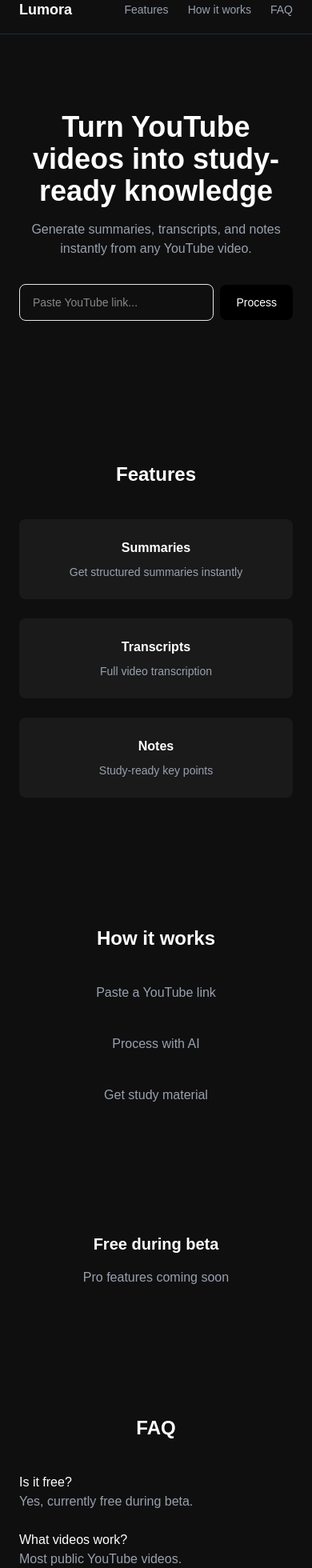
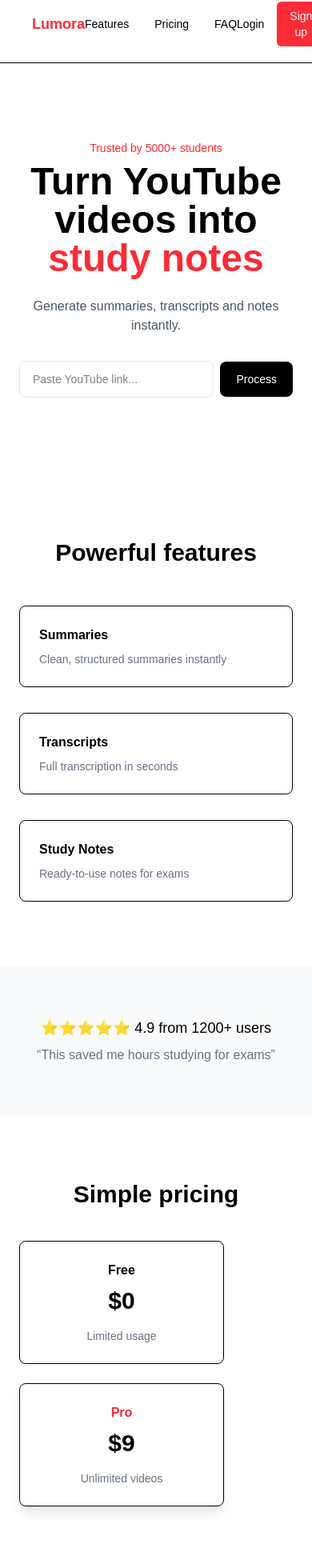
Before and after one commit to jevhosting/youtube-saas, a Next.js app: page / in a window 390 px wide. Shown: the part 18-1978 px from the top of the page at 80% size. Built offline with nearby package versions, Linux system fonts and the light colour scheme.

Commit message:
full landing redesign white + red

```diff
--- a/app/page.js
+++ b/app/page.js
@@ -1,5 +1,5 @@
 "use client";
-import { useEffect, useState } from "react";
+import { useState } from "react";
 import UrlInput from "../components/UrlInput";
 import { processYouTubeVideo } from "../features/transcription/processVideo";
 
@@ -9,57 +9,56 @@ export default function Home() {
   const [result, setResult] = useState(null);
   const [error, setError] = useState("");
   const [activeTab, setActiveTab] = useState("summary");
-  const [status, setStatus] = useState("");
-  const [videoTitle, setVideoTitle] = useState("");
 
   return (
-    <div className="min-h-screen bg-[#0f0f0f] text-white">
+    <div className="bg-white text-black">
 
       {/* NAVBAR */}
-      <nav className="flex justify-between items-center px-6 py-4 border-b border-gray-800">
-        <h1 className="font-semibold text-lg">Lumora</h1>
-        <div className="flex gap-6 text-sm text-gray-400">
-          <a href="#features" className="hover:text-white">Features</a>
-          <a href="#how" className="hover:text-white">How it works</a>
-          <a href="#faq" className="hover:text-white">FAQ</a>
+      <nav className="flex justify-between items-center px-10 py-5 border-b">
+        <h1 className="font-bold text-lg text-red-500">Lumora</h1>
+
+        <div className="flex gap-8 text-sm">
+          <a href="#features">Features</a>
+          <a href="#pricing">Pricing</a>
+          <a href="#faq">FAQ</a>
+        </div>
+
+        <div className="flex gap-4">
+          <button className="text-sm">Login</button>
+          <button className="bg-red-500 text-white px-4 py-2 rounded-md text-sm">
+            Sign up
+          </button>
         </div>
       </nav>
 
       {/* HERO */}
-      <section className="flex flex-col items-center justify-center text-center px-6 py-24">
-        <h1 className="text-4xl font-semibold mb-4">
-          Turn YouTube videos into study-ready knowledge
+      <section className="text-center py-24 px-6">
+
+        <p className="text-red-500 mb-2 text-sm">
+          Trusted by 5000+ students
+        </p>
+
+        <h1 className="text-5xl font-bold mb-6">
+          Turn YouTube videos into
+          <span className="text-red-500"> study notes</span>
         </h1>
 
-        <p className="text-gray-400 mb-8 max-w-xl">
-          Generate summaries, transcripts, and notes instantly from any YouTube video.
+        <p className="text-gray-600 max-w-xl mx-auto mb-8">
+          Generate summaries, transcripts and notes instantly.
         </p>
 
-        <div className="w-full max-w-2xl">
+        <div className="max-w-2xl mx-auto">
           <UrlInput
             url={url}
             setUrl={setUrl}
             loading={loading}
             onProcess={async () => {
               try {
-                setError("");
-                setResult(null);
-                setStatus("Processing video...");
-
-                if (!url.trim()) {
-                  setError("Enter a YouTube URL");
-                  return;
-                }
-
                 setLoading(true);
-
-                const videoData = await processYouTubeVideo(url);
-
-                setResult(videoData);
-                setVideoTitle("Untitled Video");
-
-              } catch (err) {
-                setError("We couldn’t process this video.");
+                const data = await processYouTubeVideo(url);
+                setResult(data);
+              } catch {
+                setError("Error processing video");
               } finally {
                 setLoading(false);
               }
@@ -67,24 +66,22 @@ export default function Home() {
           />
         </div>
 
-        {loading && <p className="mt-4 text-gray-400">{status}</p>}
-        {error && <p className="mt-4 text-red-400">{error}</p>}
+        {error && <p className="text-red-500 mt-4">{error}</p>}
       </section>
 
       {/* RESULT */}
       {result && (
         <section className="max-w-4xl mx-auto px-6 pb-20">
-          <h2 className="text-lg text-gray-300 mb-4">{videoTitle}</h2>
 
-          <div className="flex gap-4 mb-6">
+          <div className="flex gap-4 border-b mb-6">
             {["summary", "transcript"].map((tab) => (
               <button
                 key={tab}
                 onClick={() => setActiveTab(tab)}
-                className={`px-4 py-2 text-sm ${
+                className={`pb-2 ${
                   activeTab === tab
-                    ? "text-white border-b border-white"
-                    : "text-gray-500"
+                    ? "border-b-2 border-red-500 text-red-500"
+                    : "text-gray-400"
                 }`}
               >
                 {tab}
@@ -92,90 +89,102 @@ export default function Home() {
             ))}
           </div>
 
-          {activeTab === "summary" && (
-            <p className="text-gray-300 whitespace-pre-line">
-              {result.summary}
-            </p>
-          )}
+          <div className="bg-gray-50 p-6 rounded-lg shadow-sm">
+            {activeTab === "summary" && result.summary}
+            {activeTab === "transcript" && result.transcript}
+          </div>
 
-          {activeTab === "transcript" && (
-            <p className="text-gray-400 whitespace-pre-line">
-              {result.transcript}
-            </p>
-          )}
         </section>
       )}
 
       {/* FEATURES */}
-      <section id="features" className="py-20 px-6 max-w-5xl mx-auto text-center">
-        <h2 className="text-2xl font-semibold mb-10">Features</h2>
+      <section id="features" className="py-20 px-6 max-w-6xl mx-auto">
+        <h2 className="text-3xl font-bold text-center mb-12">
+          Powerful features
+        </h2>
 
-        <div className="grid md:grid-cols-3 gap-6">
-          <div className="bg-[#1a1a1a] p-6 rounded-lg">
+        <div className="grid md:grid-cols-3 gap-8">
+
+          <div className="p-6 border rounded-lg hover:shadow-md">
             <h3 className="font-semibold mb-2">Summaries</h3>
-            <p className="text-sm text-gray-400">
-              Get structured summaries instantly
+            <p className="text-gray-500 text-sm">
+              Clean, structured summaries instantly
             </p>
           </div>
 
-          <div className="bg-[#1a1a1a] p-6 rounded-lg">
+          <div className="p-6 border rounded-lg hover:shadow-md">
             <h3 className="font-semibold mb-2">Transcripts</h3>
-            <p className="text-sm text-gray-400">
-              Full video transcription
+            <p className="text-gray-500 text-sm">
+              Full transcription in seconds
             </p>
           </div>
 
-          <div className="bg-[#1a1a1a] p-6 rounded-lg">
-            <h3 className="font-semibold mb-2">Notes</h3>
-            <p className="text-sm text-gray-400">
-              Study-ready key points
+          <div className="p-6 border rounded-lg hover:shadow-md">
+            <h3 className="font-semibold mb-2">Study Notes</h3>
+            <p className="text-gray-500 text-sm">
+              Ready-to-use notes for exams
             </p>
+          </div>
+
+        </div>
+      </section>
+
+      {/* SOCIAL PROOF */}
+      <section className="text-center py-16 bg-gray-50">
+        <p className="text-lg font-medium mb-2">
+          ⭐⭐⭐⭐⭐ 4.9 from 1200+ users
+        </p>
+        <p className="text-gray-500">
+          “This saved me hours studying for exams”
+        </p>
+      </section>
+
+      {/* PRICING */}
+      <section id="pricing" className="py-20 px-6 text-center">
+        <h2 className="text-3xl font-bold mb-10">
+          Simple pricing
+        </h2>
+
+        <div className="flex flex-col md:flex-row gap-6 justify-center">
+
+          <div className="border p-6 rounded-lg w-64">
+            <h3 className="font-semibold mb-2">Free</h3>
+            <p className="text-3xl font-bold mb-4">$0</p>
+            <p className="text-sm text-gray-500">Limited usage</p>
+          </div>
+
+          <div className="border p-6 rounded-lg w-64 shadow-lg">
+            <h3 className="font-semibold mb-2 text-red-500">Pro</h3>
+            <p className="text-3xl font-bold mb-4">$9</p>
+            <p className="text-sm text-gray-500">Unlimited videos</p>
+          </div>
+
+        </div>
+      </section>
+
+      {/* FAQ */}
+      <section id="faq" className="py-20 px-6 max-w-3xl mx-auto">
+        <h2 className="text-3xl font-bold text-center mb-10">
+          FAQ
+        </h2>
+
+        <div className="space-y-6">
+          <div>
+            <h3 className="font-semibold">Is it free?</h3>
+            <p className="text-gray-500">Yes, during beta.</p>
+          </div>
+
+          <div>
+            <h3 className="font-semibold">How fast is it?</h3>
+            <p className="text-gray-500">Usually under 1 minute.</p>
           </div>
         </div>
       </section>
 
-      {/* HOW IT WORKS */}
-      <section id="how" className="py-20 px-6 text-center">
-        <h2 className="text-2xl font-semibold mb-10">How it works</h2>
-
-        <div className="flex flex-col md:flex-row justify-center gap-10 text-gray-400">
-          <div>Paste a YouTube link</div>
-          <div>Process with AI</div>
-          <div>Get study material</div>
-        </div>
-      </section>
-
-      {/* CTA */}
-      <section className="py-20 text-center">
-        <h2 className="text-xl font-semibold mb-4">
-          Free during beta
-        </h2>
-        <p className="text-gray-400">
-          Pro features coming soon
-        </p>
-      </section>
-
-      {/* FAQ */}
-      <section id="faq" className="py-20 px-6 max-w-3xl mx-auto">
-        <h2 className="text-2xl font-semibold mb-10 text-center">FAQ</h2>
-
-        <div className="space-y-6 text-gray-400">
-          <div>
-            <h3 className="text-white font-medium">Is it free?</h3>
-            <p>Yes, currently free during beta.</p>
-          </div>
-
-          <div>
-            <h3 className="text-white font-medium">What videos work?</h3>
-            <p>Most public YouTube videos.</p>
-          </div>
-
-          <div>
-            <h3 className="text-white font-medium">What does it generate?</h3>
-            <p>Summaries, transcripts, and notes.</p>
-          </div>
-        </div>
-      </section>
+      {/* FOOTER */}
+      <footer className="border-t py-10 px-6 text-center text-gray-500 text-sm">
+        © 2026 Lumora. All rights reserved.
+      </footer>
 
     </div>
   );
```
